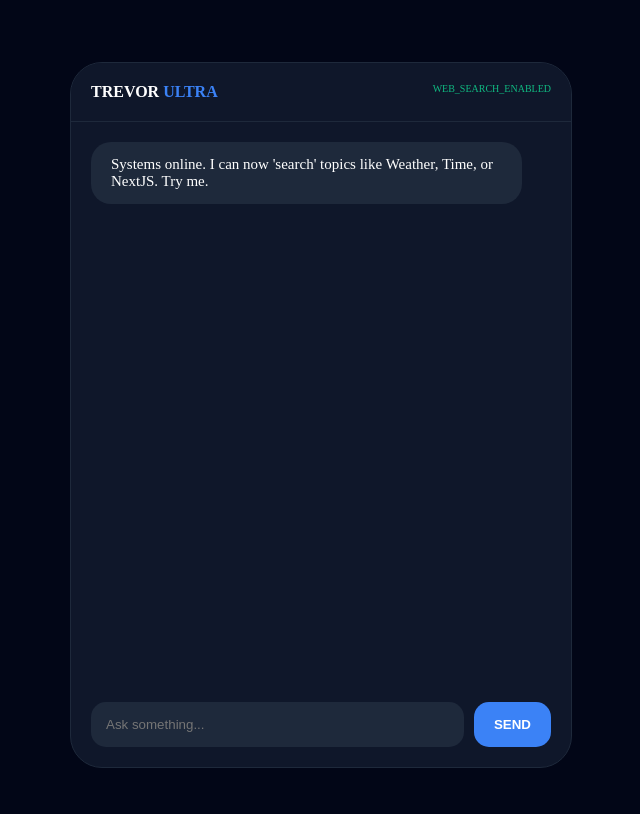
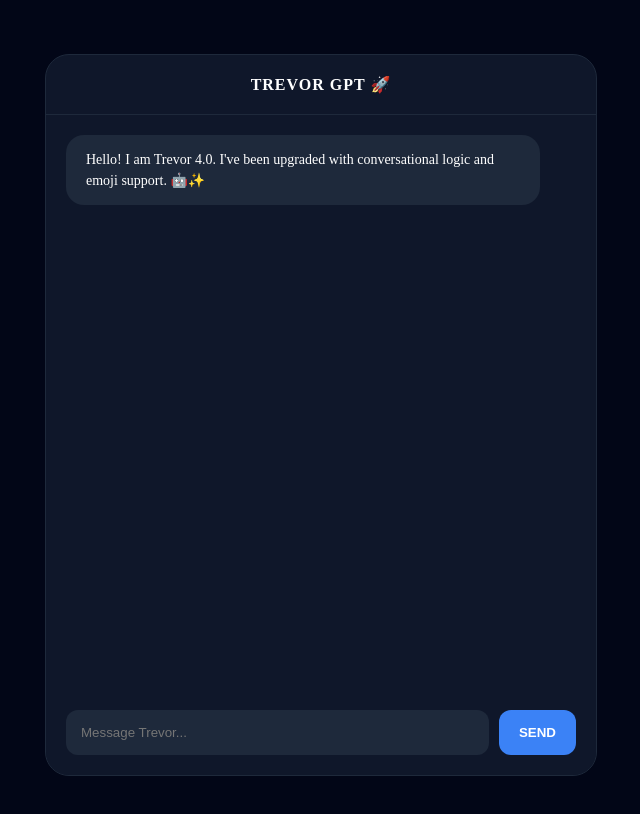
Before and after one commit to gp1547416-coder/TrevorAiProject, a Next.js app: page / in a window 1280 px wide. Shown: the top 814 px of the page, without its empty margins (319-959 px from the left). Built offline with nearby package versions, Linux system fonts and the light colour scheme.

Commit message:
Update page.js

```diff
--- a/src/app/page.js
+++ b/src/app/page.js
@@ -3,7 +3,7 @@ import { useState, useRef, useEffect } from 'react';
 import { TrevorEngine } from '../lib/trevorEngine';
 
 export default function Page() {
-  const [messages, setMessages] = useState([{ role: 'trevor', text: "Systems online. I can now 'search' topics like Weather, Time, or NextJS. Try me." }]);
+  const [messages, setMessages] = useState([{ role: 'trevor', text: "Hello! I am Trevor 4.0. I've been upgraded with conversational logic and emoji support. 🤖✨" }]);
   const [input, setInput] = useState("");
   const [isTyping, setIsTyping] = useState(false);
   const trevor = useRef(new TrevorEngine());
@@ -22,40 +22,36 @@ export default function Page() {
       const reply = trevor.current.getResponse(userText);
       setMessages(m => [...m, { role: "trevor", text: reply }]);
       setIsTyping(false);
-    }, 900);
+    }, 1200); // Slightly longer "thinking" time for realism
   };
 
   const s = {
     bg: { backgroundColor: '#020617', minHeight: '100vh', display: 'flex', alignItems: 'center', justifyContent: 'center', padding: '15px' },
-    card: { width: '100%', maxWidth: '500px', backgroundColor: '#0f172a', borderRadius: '32px', border: '1px solid #1e293b', display: 'flex', flexDirection: 'column', height: '88vh', overflow: 'hidden' },
-    msg: (r, isWeb) => ({
+    card: { width: '100%', maxWidth: '550px', backgroundColor: '#0f172a', borderRadius: '24px', border: '1px solid #1e293b', display: 'flex', flexDirection: 'column', height: '90vh', overflow: 'hidden' },
+    msg: (r) => ({
       alignSelf: r === 'user' ? 'flex-end' : 'flex-start',
-      backgroundColor: isWeb ? '#065f46' : (r === 'user' ? '#2563eb' : '#1e293b'),
-      padding: '14px 20px', borderRadius: '20px', color: 'white', fontSize: '15px', maxWidth: '85%',
-      border: isWeb ? '1px solid #10b981' : 'none'
+      backgroundColor: r === 'user' ? '#2563eb' : '#1e293b',
+      padding: '14px 20px', borderRadius: '18px', color: 'white', fontSize: '14px', maxWidth: '85%',
+      whiteSpace: 'pre-wrap', // This allows the ChatGPT-style paragraphs
+      lineHeight: '1.5'
     })
   };
 
   return (
     <div style={s.bg}>
       <div style={s.card}>
-        <div style={{ padding: '20px', background: '#0f172a', borderBottom: '1px solid #1e293b', display: 'flex', justifyContent: 'space-between' }}>
-          <b style={{color: 'white'}}>TREVOR <span style={{color:'#3b82f6'}}>ULTRA</span></b>
-          <div style={{fontSize:'10px', color:'#10b981'}}>WEB_SEARCH_ENABLED</div>
+        <div style={{ padding: '20px', borderBottom: '1px solid #1e293b', textAlign: 'center' }}>
+          <b style={{color: 'white', letterSpacing: '1px'}}>TREVOR GPT 🚀</b>
         </div>
-        <div style={{ flex: 1, overflowY: 'auto', padding: '20px', display: 'flex', flexDirection: 'column', gap: '12px' }}>
-          {messages.map((m, i) => (
-            <div key={i} style={s.msg(m.role, m.text.includes('[WEB SEARCH]'))}>
-              {m.text.replace('[WEB SEARCH] ', '')}
-            </div>
-          ))}
-          {isTyping && <div style={{color: '#475569', fontSize: '12px'}}>Analyzing data...</div>}
+        <div style={{ flex: 1, overflowY: 'auto', padding: '20px', display: 'flex', flexDirection: 'column', gap: '15px' }}>
+          {messages.map((m, i) => <div key={i} style={s.msg(m.role)}>{m.text}</div>)}
+          {isTyping && <div style={{color: '#475569', fontSize: '12px', paddingLeft: '10px'}}>Trevor is typing...</div>}
           <div ref={chatEnd} />
         </div>
-        <div style={{ padding: '20px', display: 'flex', gap: '10px' }}>
-          <input style={{flex: 1, background: '#1e293b', border: 'none', padding: '15px', borderRadius: '15px', color: 'white', outline: 'none'}}
-            value={input} onChange={(e) => setInput(e.target.value)} onKeyDown={(e) => e.key === 'Enter' && handleSend()} placeholder="Ask something..." />
-          <button onClick={handleSend} style={{background: '#3b82f6', color:'white', border: 'none', padding: '0 20px', borderRadius: '15px', fontWeight: 'bold'}}>SEND</button>
+        <div style={{ padding: '20px', display: 'flex', gap: '10px', background: '#0f172a' }}>
+          <input style={{flex: 1, background: '#1e293b', border: 'none', padding: '15px', borderRadius: '12px', color: 'white', outline: 'none'}}
+            value={input} onChange={(e) => setInput(e.target.value)} onKeyDown={(e) => e.key === 'Enter' && handleSend()} placeholder="Message Trevor..." />
+          <button onClick={handleSend} style={{background: '#3b82f6', color:'white', border: 'none', padding: '0 20px', borderRadius: '12px', fontWeight: 'bold'}}>SEND</button>
         </div>
       </div>
     </div>
```
